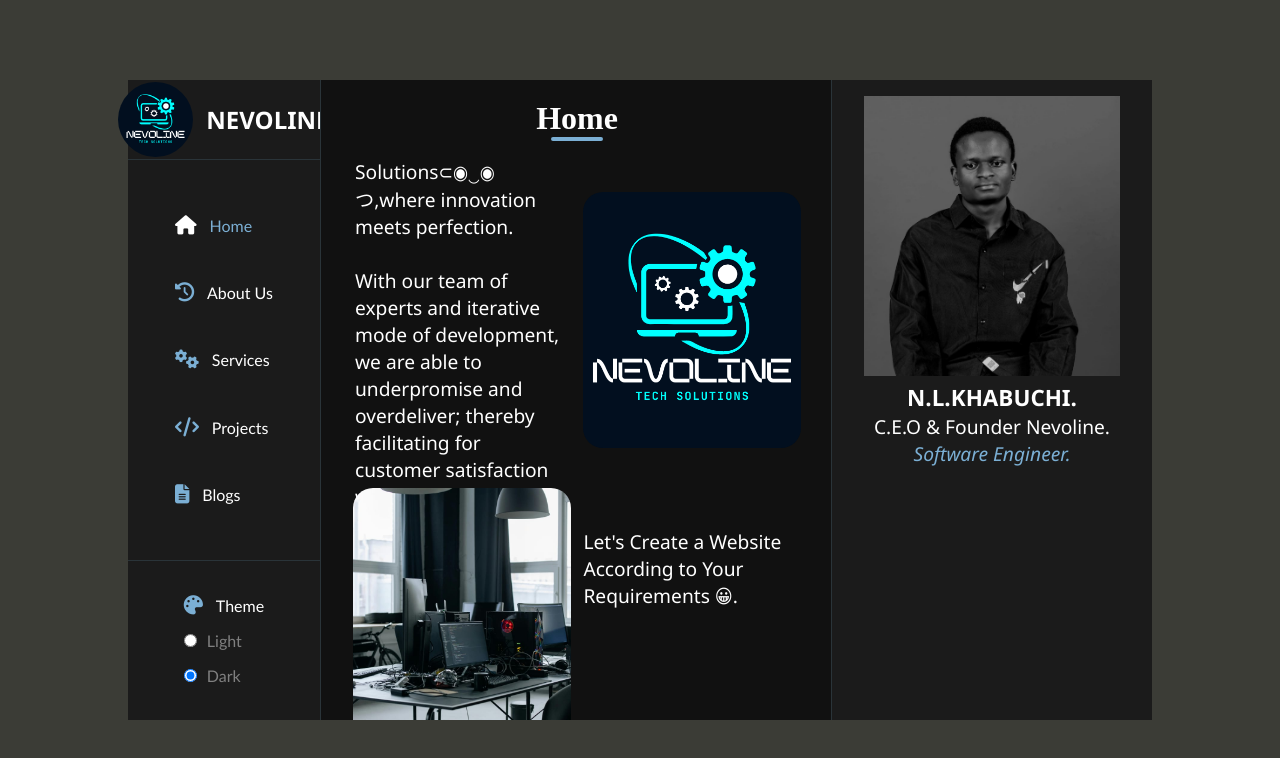
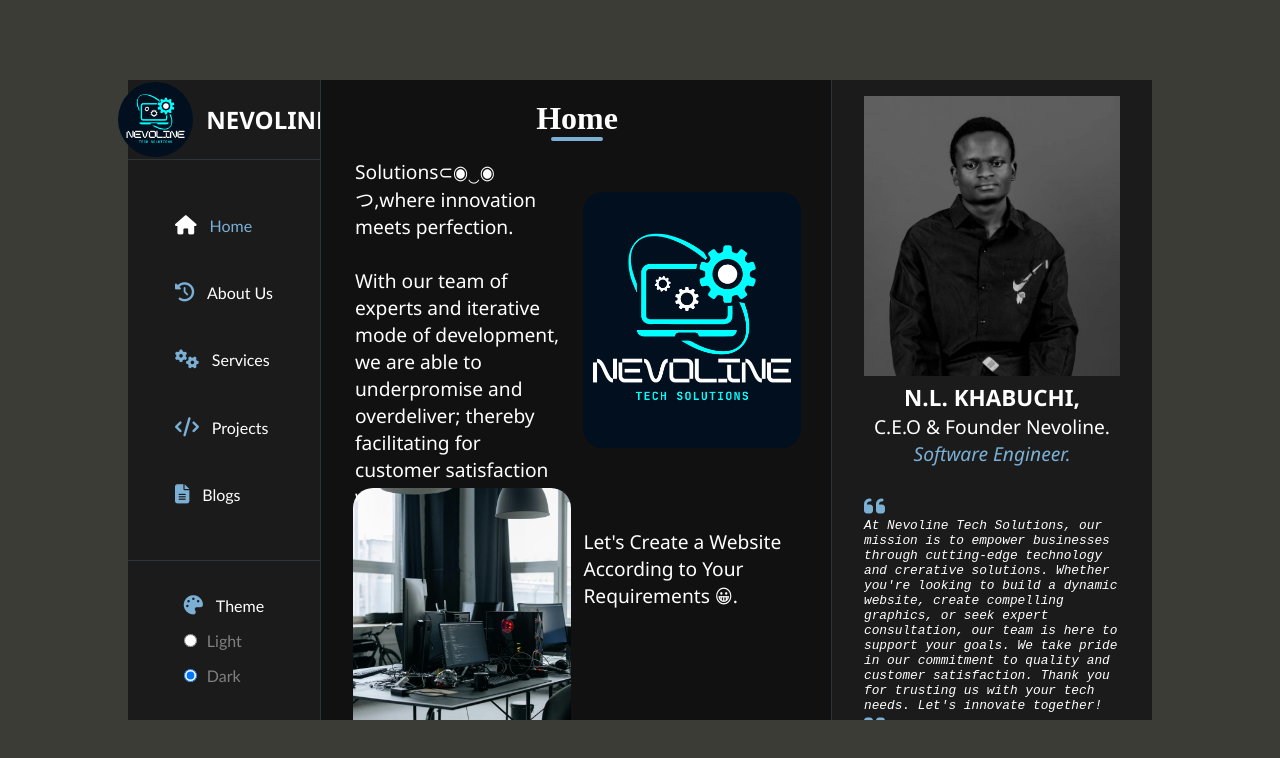
Before and after one commit to NEVILLEKHABUCHI/nevoline-company, a React (Create React App) app: page / in a window 1280 px wide. Shown: the top 758 px of the page. Built offline with nearby package versions, Linux system fonts and the light colour scheme.

Commit message:
New Change

```diff
--- a/src/App.css
+++ b/src/App.css
@@ -479,7 +479,21 @@
 display: flex;
 justify-content: center;
 padding-top: 2vh;
+overflow-y: scroll;
 }
+.containerRight::-webkit-scrollbar{
+  width: 10px;
+  }
+  .containerRight::-webkit-scrollbar-track{
+  background-color: #2A3439;
+  }
+  .containerRight::-webkit-scrollbar-thumb{
+  background: gray;
+  border-radius: 6px;
+  }
+  .containerRight::-webkit-scrollbar-thumb:hover{
+  background-color: #7BAFD4;
+  }
 .containerRight .top {
   width: 20vw;
   height: max-content;
@@ -502,6 +516,17 @@
   color: white;
 }
 .containerRight .top p:nth-of-type(2){
+  color: #7BAFD4;
+}
+.containerRight .top p:nth-of-type(3){
+  display: flex;
+  flex-direction: column;
+  font-size: 0.8rem;
+  font-style: italic;
+  font-family: 'Courier New', Courier, monospace;
+}
+.containerRight .top p:nth-of-type(3) i{
+  font-size: 1.5rem;
   color: #7BAFD4;
 }
 
@@ -689,6 +714,7 @@
     width: inherit;
     height: max-content;
     padding-bottom: 1vh;
+    /* overflow-y: hidden; */
 }
 .containerRight .top {
   width: 80vw;
--- a/src/App.js
+++ b/src/App.js
@@ -281,9 +281,12 @@
     <div className={`containerRight ${theme}`}>
       <div className='top'>
         <img src='./Neville.jpg' alt='Nevoline'/>
-        <h3>N.L.KHABUCHI.</h3>
+        <h3>N.L. KHABUCHI,</h3>
         <p>C.E.O & Founder Nevoline.</p>
-        <p><i>Software Engineer.</i></p>
+        <p><i>Software Engineer.</i></p><br/>
+        <p><i class="fa-solid fa-quote-left"></i>At Nevoline Tech Solutions, our mission is to empower businesses through cutting-edge technology and crerative solutions.
+        Whether you're looking to build a dynamic website, create compelling graphics, or seek expert consultation, our team is here to support your goals.
+        We take pride in our commitment to quality and customer satisfaction. Thank you for trusting us with your tech needs. Let's innovate together!<i class="fa-solid fa-quote-right"></i></p>
       </div>
     </div>
   )
```
